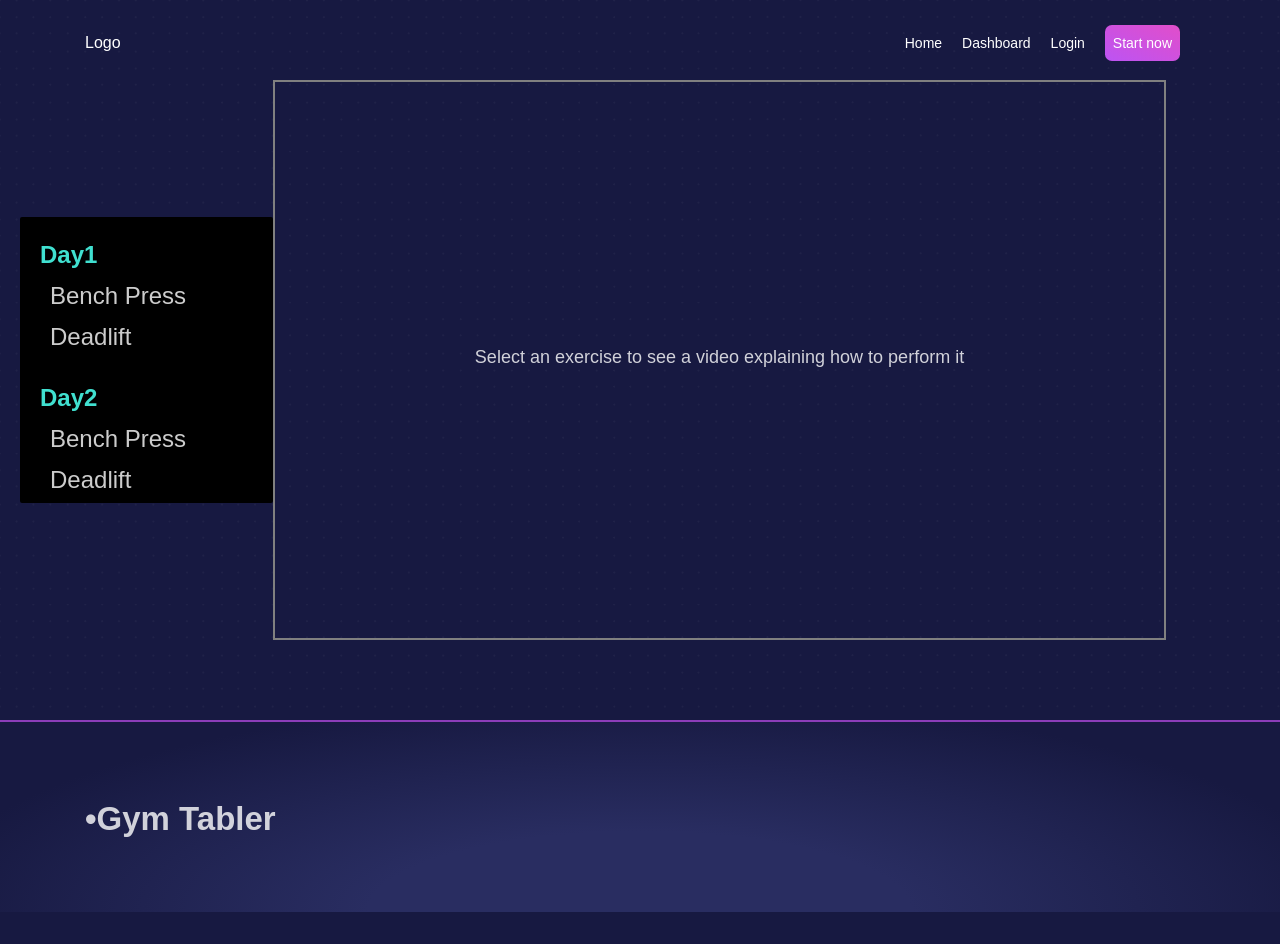
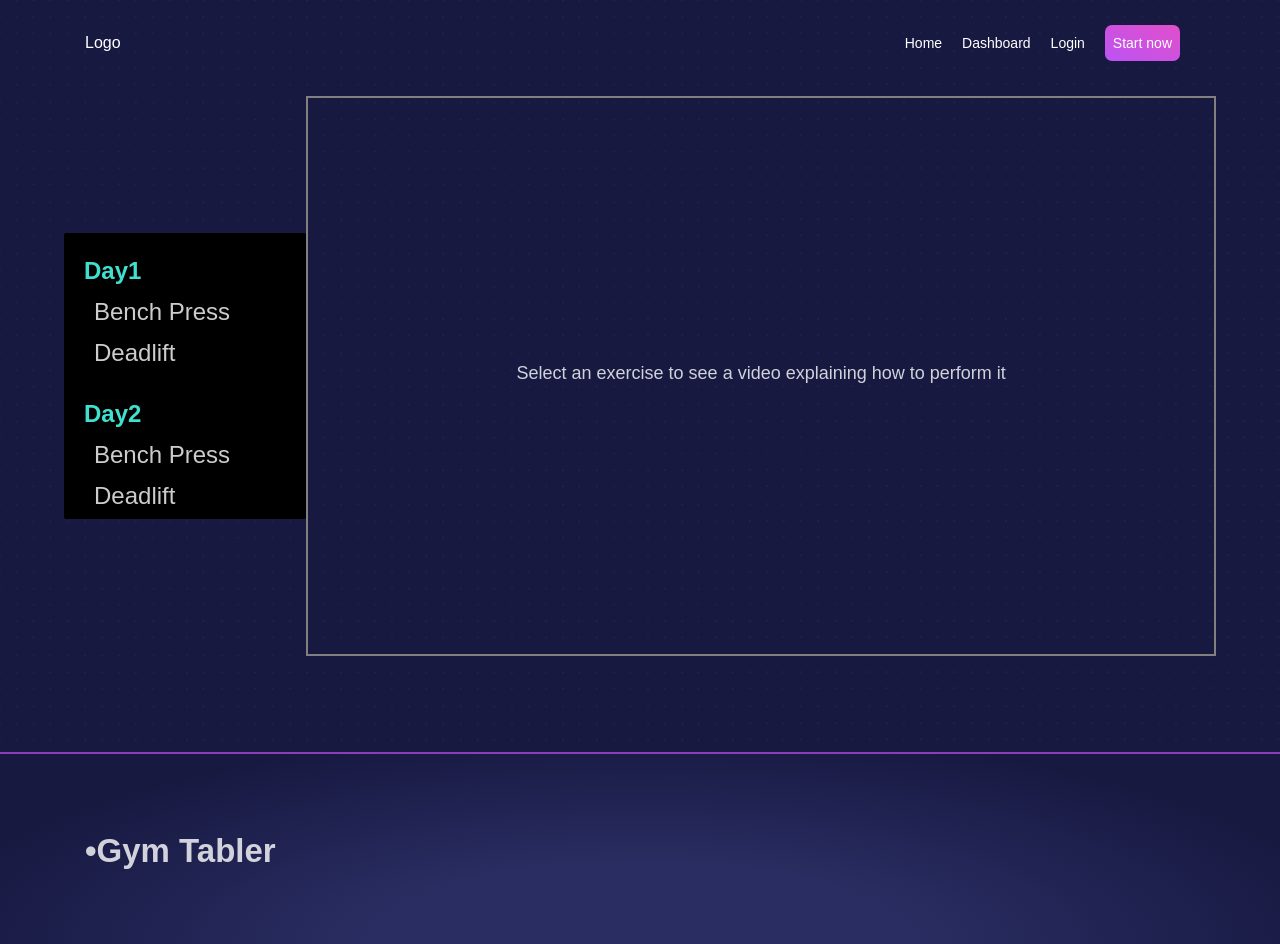
Before and after one commit to JonasVerbickas/GYMTABLER, a React (Create React App) app in the folder frontend/: page /dashboard in a window 1280 px wide. Before the commit the page ends 912 px from the top, so only its background shows below. Built offline with nearby package versions, Linux system fonts and the light colour scheme.

Commit message:
Improve dashboard margins

```diff
--- a/frontend/src/dashboard.css
+++ b/frontend/src/dashboard.css
@@ -3,7 +3,7 @@ display:flex;
 flex-direction:row;
 align-items:center;
 height:70vh;
-margin:10vh 0 10vh 20px;
+margin:12vh 5vw 12vh 5vw;
 }
 
 .dashboard-table {
@@ -25,7 +25,7 @@ padding:20px 15px 0 20px;
 
 iframe,.empty-frame {
 align-self:stretch;
-flex-grow:0.7;
+flex-grow:0.9;
 }
 
 .empty-frame {
```
Also changed, not shown: 1 other file (tests, documents, lock files or other folders).
